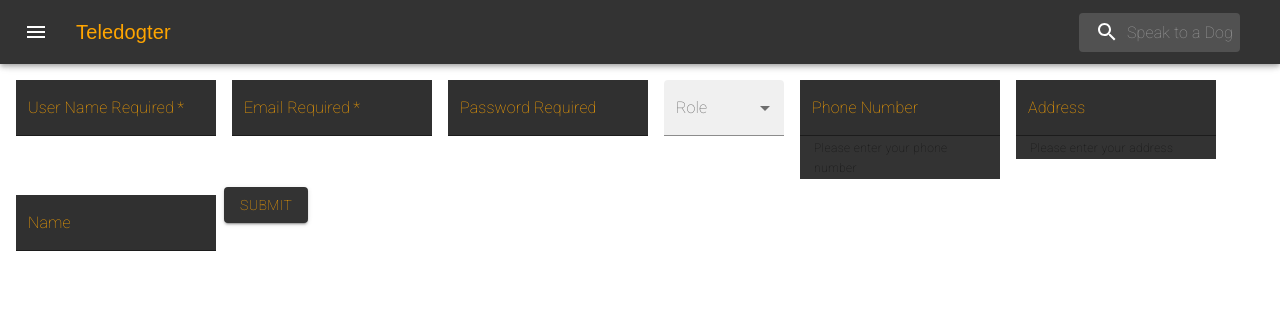
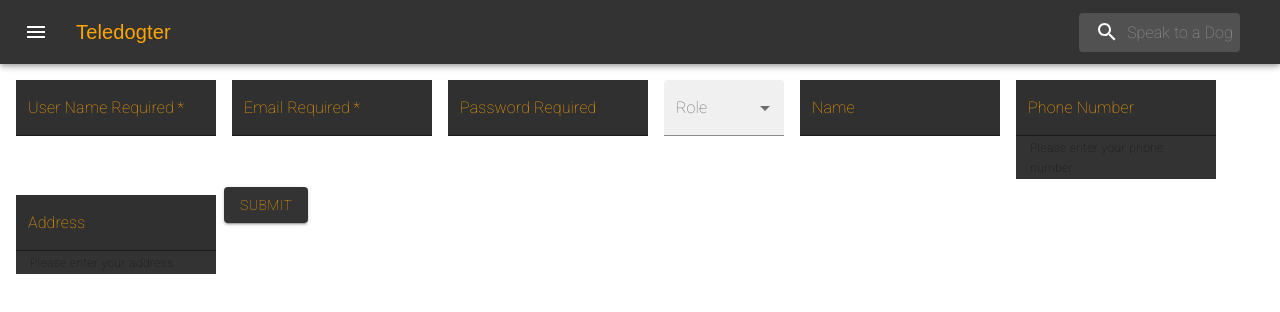
Before and after one commit to bruleboy22/Teledogter, a React (Vite) app in the folder teledogter-app/: page / in a window 1280 px wide. Shown: the top 312 px of the page. Built offline with nearby package versions, Linux system fonts and the light colour scheme; a web font is replaced by a local one.

Commit message:
changed the order of the name field

```diff
--- a/teledogter-app/src/SignUp.jsx
+++ b/teledogter-app/src/SignUp.jsx
@@ -15,9 +15,10 @@ export default function SignUp() {
   const [email, setEmail] = useState('');
   const [password, setPassword] = useState('');
   const [role, setRole] = useState('');
+  const [name, setName] = useState('');
   const [phoneNumber, setPhoneNumber] = useState('');
   const [address, setAddress] = useState('');
-  const [name, setName] = useState('');
+
 
   const handleChange = (setter) => (event) => setter(event.target.value);
 
@@ -103,6 +104,13 @@ export default function SignUp() {
           </Select>
         </FormControl>
         <TextField
+          id="Name"
+          label="Name"
+          variant="filled"
+          value={name}
+          onChange={handleChange(setName)}
+        />
+        <TextField
           id="phone-number"
           label="Phone Number"
           type="tel"
@@ -119,13 +127,6 @@ export default function SignUp() {
           value={address}
           onChange={handleChange(setAddress)}
         />
-        <TextField
-          id="Name"
-          label="Name"
-          variant="filled"
-          value={name}
-          onChange={handleChange(setName)}
-        />
         <Button
           type="submit"
           variant="contained"
```
